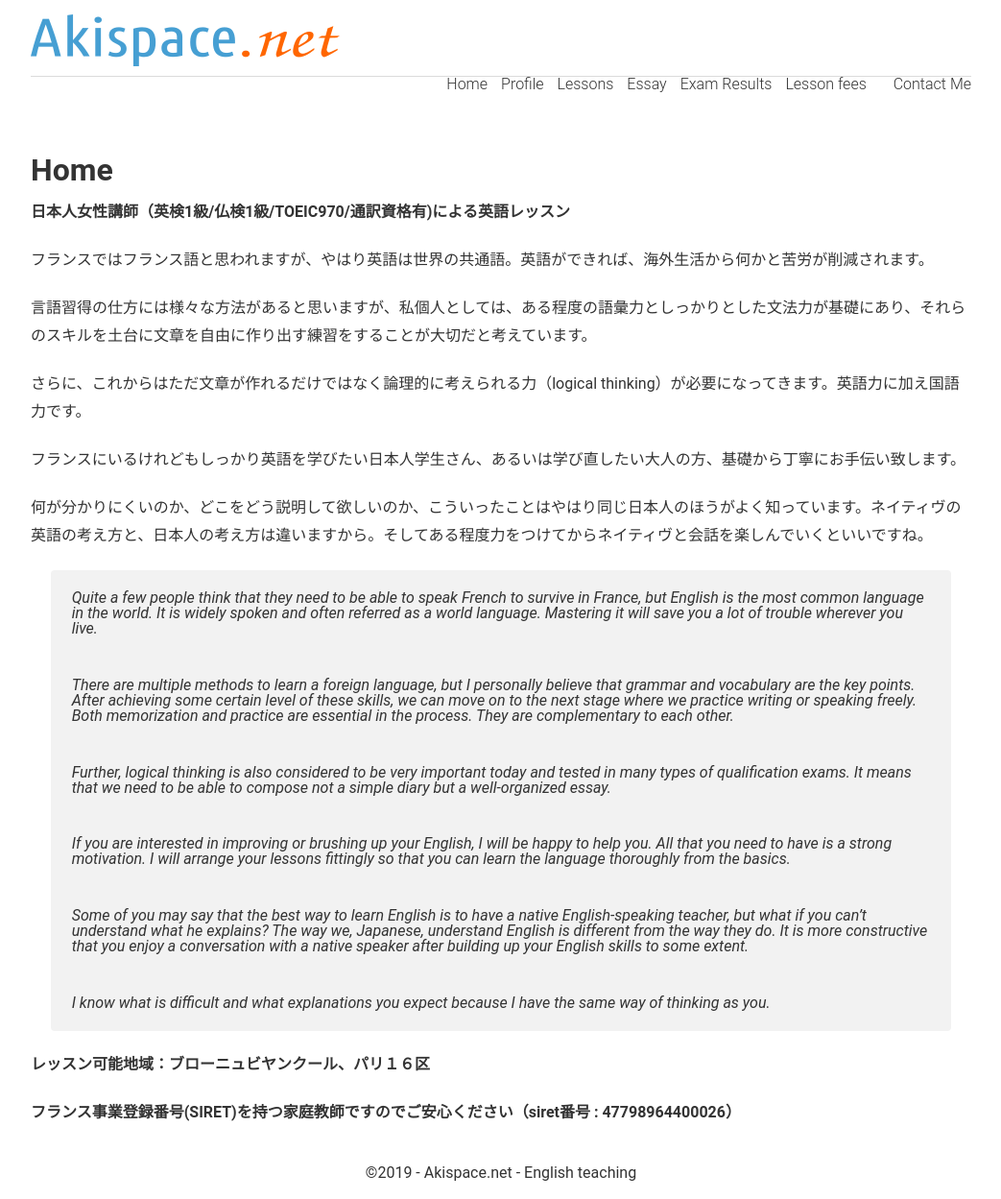
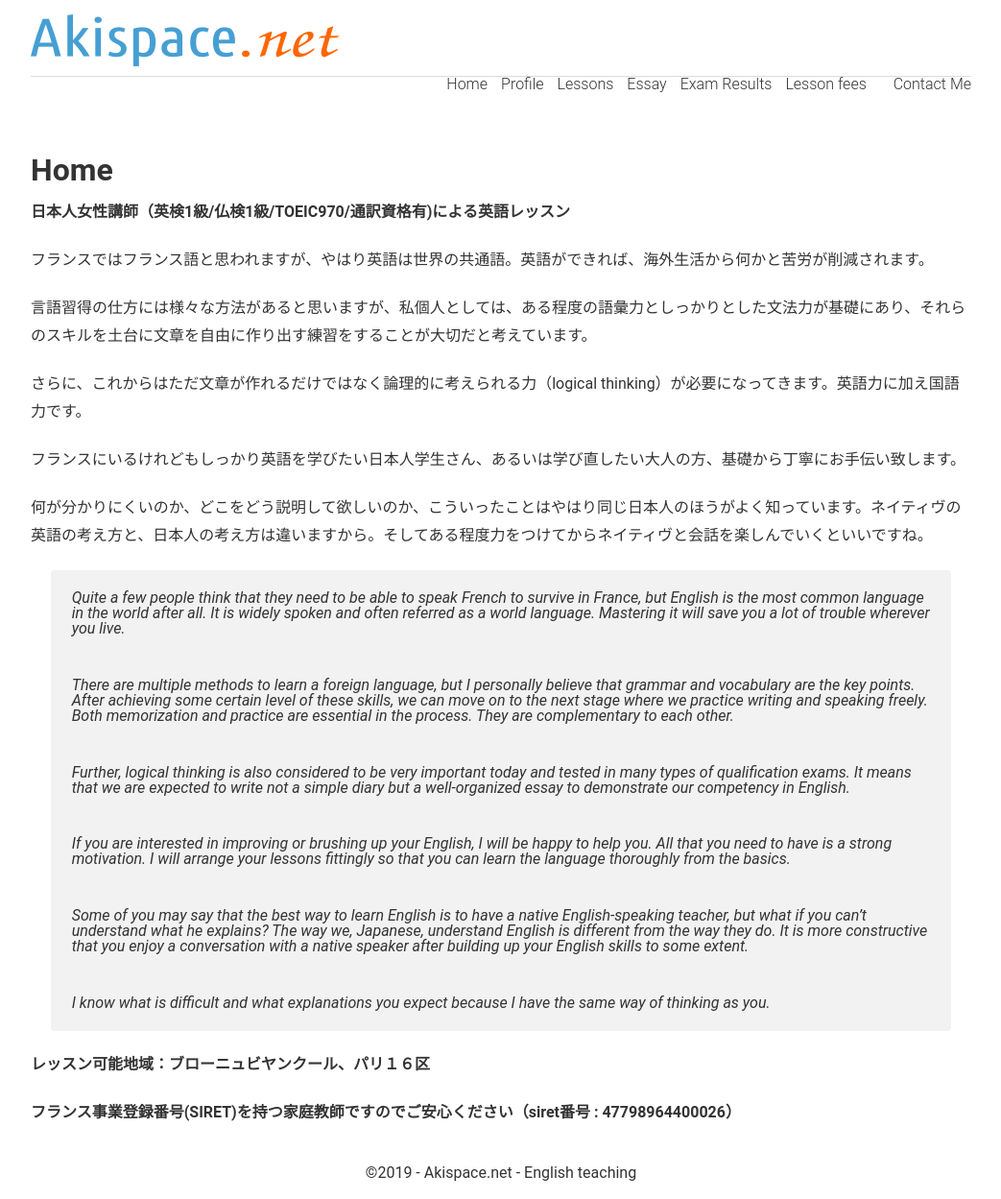
Before and after one commit to phocean/akispace, a Jekyll site: the page built from 00_index.md, in a window 1280 px wide. Shown: the whole page at 96% size, without its empty margins (118-1161 px from the left). Built offline with Jekyll 4.4.1, drawn with Linux system fonts in a browser that asks for light colours.

Commit message:
Update 00_index.md
some phrases changed

```diff
--- a/00_index.md
+++ b/00_index.md
@@ -21,11 +21,11 @@
 
 何が分かりにくいのか、どこをどう説明して欲しいのか、こういったことはやはり同じ日本人のほうがよく知っています。ネイティヴの英語の考え方と、日本人の考え方は違いますから。そしてある程度力をつけてからネイティヴと会話を楽しんでいくといいですね。
 
-> Quite a few people think that they need to be able to speak French to survive in France, but English is the most common language in the world. It is widely spoken and often referred as a world language. Mastering it will save you a lot of trouble wherever you live.
+> Quite a few people think that they need to be able to speak French to survive in France, but English is the most common language in the world after all. It is widely spoken and often referred as a world language. Mastering it will save you a lot of trouble wherever you live.
 >
-> There are multiple methods to learn a foreign language, but I personally believe that grammar and vocabulary are the key points. After achieving some certain level of these skills, we can move on to the next stage where we practice writing or speaking freely. Both memorization and practice are essential in the process. They are complementary to each other.
+> There are multiple methods to learn a foreign language, but I personally believe that grammar and vocabulary are the key points. After achieving some certain level of these skills, we can move on to the next stage where we practice writing and speaking freely. Both memorization and practice are essential in the process. They are complementary to each other.
 >
-> Further, logical thinking is also considered to be very important today and tested in many types of qualification exams. It means that we need to be able to compose not a simple diary but a well-organized essay.
+> Further, logical thinking is also considered to be very important today and tested in many types of qualification exams. It means that we are expected to write not a simple diary but a well-organized essay to demonstrate our competency in English.
 >
 > If you are interested in improving or brushing up your English, I will be happy to help you. All that you need to have is a strong motivation. I will arrange your lessons fittingly so that you can learn the language thoroughly from the basics.
 >
```
